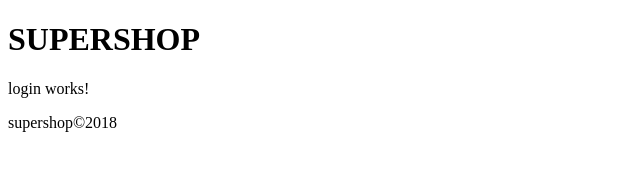
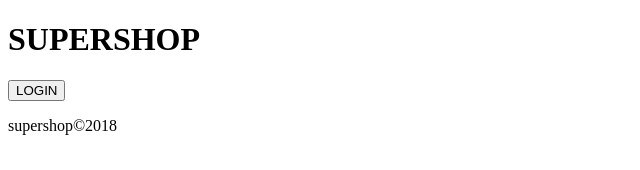
Before and after one commit to acontim/Ng2Demo, an Angular app: page /login in a window 1280 px wide. Shown: the top 170 px of the page, without its empty margins (0-640 px from the left). Built offline with nearby package versions, Linux system fonts and the light colour scheme.

Commit message:
Add button to login

```diff
--- a/src/app/login/login.component.html
+++ b/src/app/login/login.component.html
@@ -1,3 +1,3 @@
 <p>
-  login works!
+  <button (click)="login()">LOGIN</button>
 </p>
--- a/src/app/login/login.component.ts
+++ b/src/app/login/login.component.ts
@@ -1,4 +1,6 @@
 import { Component, OnInit } from '@angular/core';
+import {AuthService} from '../shared/services/auth.service';
+import {Router} from '@angular/router';
 
 @Component({
   selector: 'app-login',
@@ -7,7 +9,13 @@ import { Component, OnInit } from '@angular/core';
 })
 export class LoginComponent implements OnInit {
 
-  constructor() { }
+  constructor(private _authService: AuthService, private _router: Router) { }
+
+  login() {
+    this._authService.login();
+    console.log(this._authService.isLogged());
+    this._router.navigate(['/products']);
+  }
 
   ngOnInit() {
   }
--- a/src/app/login/login.module.ts
+++ b/src/app/login/login.module.ts
@@ -2,12 +2,14 @@ import { NgModule } from '@angular/core';
 import { CommonModule } from '@angular/common';
 import { LoginComponent } from './login.component';
 import { LoginRoutingModule } from './login-routing.module';
+import {AuthService} from '../shared/services/auth.service';
 
 @NgModule({
   imports: [
     CommonModule,
     LoginRoutingModule
   ],
-  declarations: [LoginComponent]
+  declarations: [LoginComponent],
+  providers: [AuthService]
 })
 export class LoginModule { }
```
